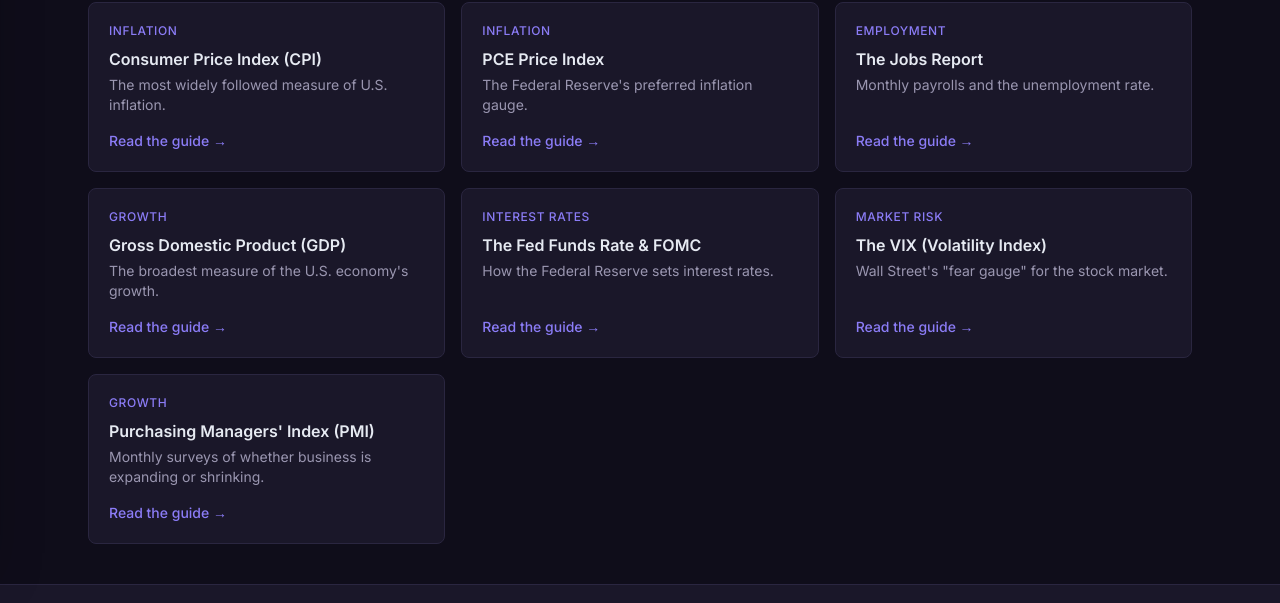
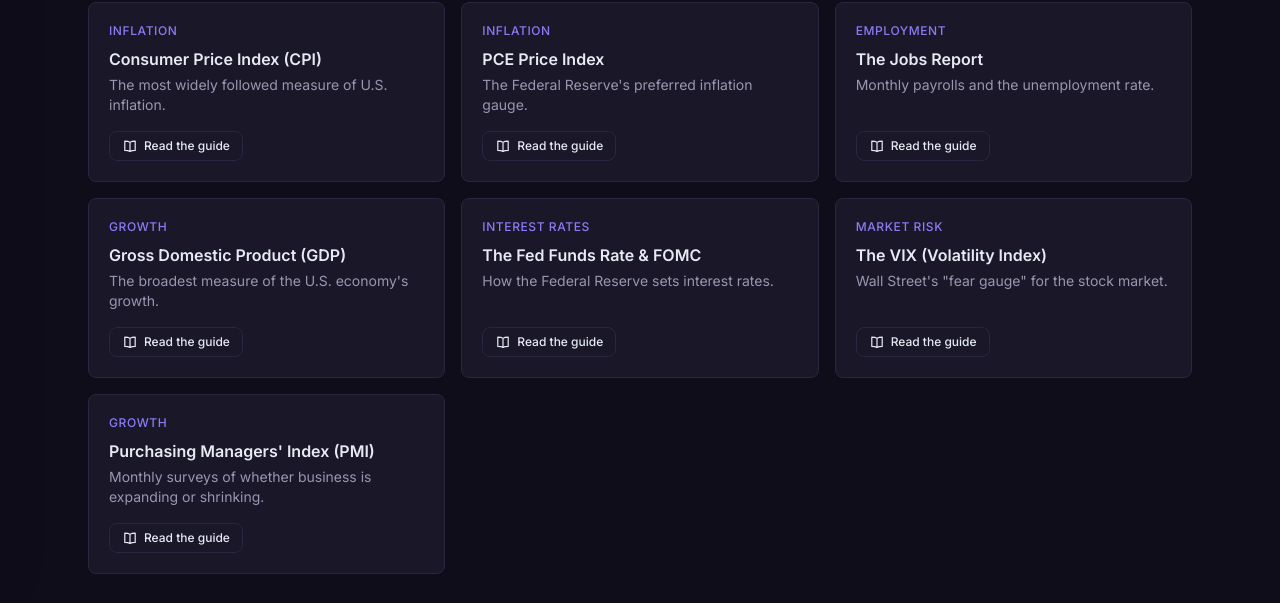
Before and after one commit to thetadecayinvesting-svg/theta-decay, a Next.js app: page /learn in a window 1280 px wide. Shown: the part 235-838 px from the top of the page. Built offline with nearby package versions, Linux system fonts and the light colour scheme; no server answers.

Commit message:
Style Learn page Read the guide links as buttons
Co-Authored-By: Claude Opus 5.5 <noreply@anthropic.com>

```diff
--- a/src/app/learn/page.tsx
+++ b/src/app/learn/page.tsx
@@ -31,7 +31,12 @@ export default function LearnPage() {
             <span className="text-xs font-medium uppercase tracking-wider text-accent">{t.category}</span>
             <span className="mt-2 font-semibold">{t.title}</span>
             <span className="mt-1 flex-1 text-sm text-muted">{t.short}</span>
-            <span className="mt-4 text-sm font-medium text-accent">Read the guide →</span>
+            <span className="mt-4 inline-flex w-fit items-center gap-1.5 rounded-lg border border-border px-3 py-1.5 text-xs font-medium text-primary">
+              <svg aria-hidden viewBox="0 0 20 20" fill="none" className="h-4 w-4">
+                <path d="M10 5.5C8.5 4.3 6.3 4 3.5 4v11.5c2.8 0 5 .3 6.5 1.5m0-11.5c1.5-1.2 3.7-1.5 6.5-1.5v11.5c-2.8 0-5 .3-6.5 1.5m0-11.5V17" stroke="currentColor" strokeWidth="1.5" strokeLinejoin="round" />
+              </svg>
+              Read the guide
+            </span>
           </Link>
         ))}
       </div>
```
